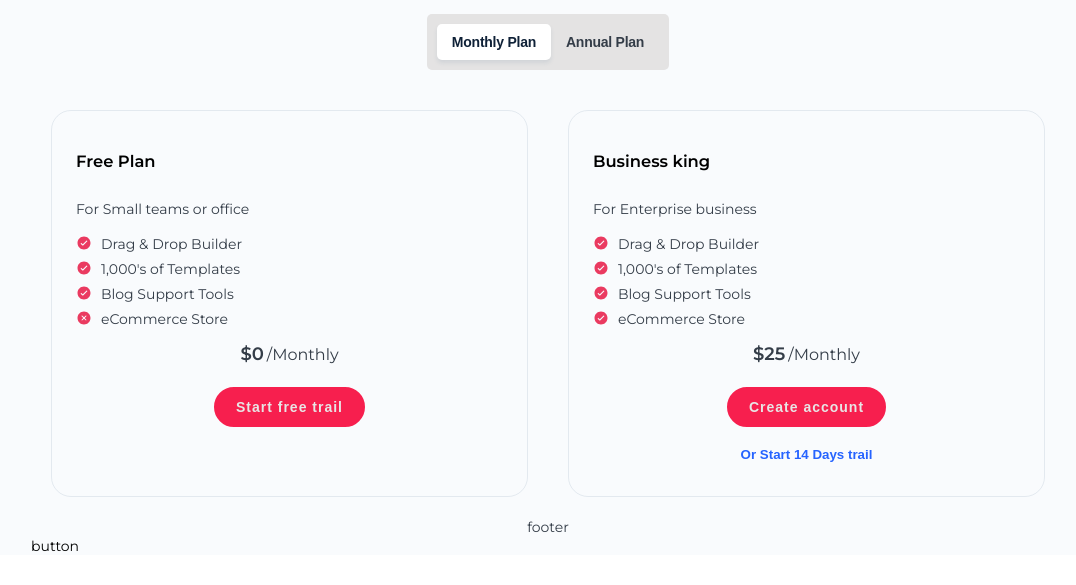
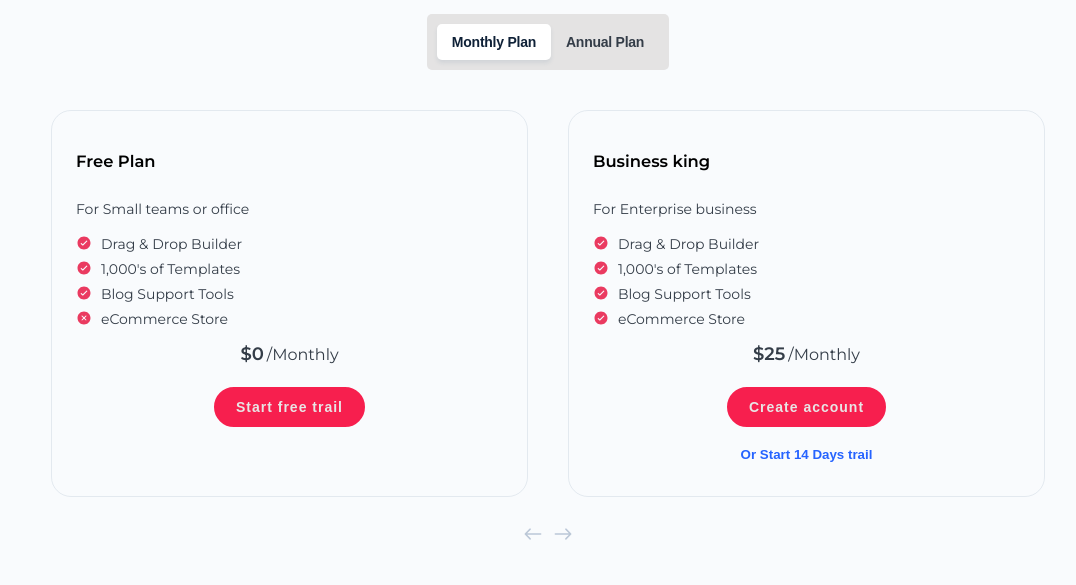
Before and after one commit to Rafal-Kowalczyk/nextjs-lp-my, a Next.js app: page / in a window 1280 px wide. Shown: the part 2247-2832 px from the top of the page, without its empty margins (92-1168 px from the left). Before the commit the page ends 2802 px from the top, so only its background shows below. Built offline with nearby package versions, Linux system fonts and the light colour scheme.

Commit message:
Add pricing section

```diff
--- a/src/components/button-group.js
+++ /dev/null
@@ -1,32 +0,0 @@
-import React from 'react';
-
-import { IoIosArrowRoundBack, IoIosArrowRoundForward } from 'react-icons/io';
-
-function ButtonGroup({ next, previous }) {
-  return <div>button</div>;
-}
-
-export default ButtonGroup;
-
-const styles = {
-  buttonGroup: {
-    display: 'flex',
-    justifyContent: 'center',
-    mb: -4,
-    button: {
-      bg: 'transparent',
-      border: '0px solid',
-      fontSize: 40,
-      cursor: 'pointer',
-      px: '2px',
-      color: '#BBC7D7',
-      transition: 'all 0.25s',
-      '&:hover': {
-        color: 'text',
-      },
-      '&:focus': {
-        outline: 0,
-      },
-    },
-  },
-};
--- /dev/null
+++ b/src/components/button-group/button-group.js
@@ -0,0 +1,22 @@
+import React from 'react';
+
+import { IoIosArrowRoundBack, IoIosArrowRoundForward } from 'react-icons/io';
+
+import styles from './button-group.module.css';
+
+function ButtonGroup({ next, previous }) {
+  return (
+    <div className={styles.buttonGroupWrap}>
+      <div className={`${styles.buttonGroup}`}>
+        <button onClick={previous} aria-label='Previous'>
+          <IoIosArrowRoundBack />
+        </button>
+        <button onClick={next} aria-label='Next'>
+          <IoIosArrowRoundForward />
+        </button>
+      </div>
+    </div>
+  );
+}
+
+export default ButtonGroup;
--- /dev/null
+++ b/src/components/button-group/button-group.module.css
@@ -0,0 +1,29 @@
+.buttonGroupWrap {
+  display: flex;
+  margin-bottom: 20px;
+}
+
+.buttonGroup {
+  display: flex;
+  justify-content: center;
+  width: 100%;
+  margin-bottom: 10px;
+}
+
+.buttonGroup button {
+  background-color: transparent;
+  font-size: 30px;
+  padding-top: 2px;
+  padding-bottom: 2px;
+  border: 0;
+  color: #BBC7D7;
+  transition: all 0.25s;
+  cursor: pointer;
+}
+
+.buttonGroup button:hover {
+  color: #343D48;
+}
+.buttonGroup button:focus {
+outline: none;
+}
--- a/src/components/header/header.module.css
+++ b/src/components/header/header.module.css
@@ -131,8 +131,8 @@
   background-color:transparent;
   font-weight: 600;
   font-size: 14px;
-letter-spacing: 0.1px;
-transition: all 0.3s;
+  letter-spacing: 0.1px;
+  transition: all 0.3s;
 }
 
 .headerBtn:hover {
--- a/src/components/layout.js
+++ b/src/components/layout.js
@@ -21,7 +21,7 @@ function Layout({ children }) {
         <Header className={`${isSticky ? 'sticky' : 'unSticky'}`}>menu</Header>
       </Sticky>
       <main className={layoutStyles.containerFluid}>{children}</main>
-      <Footer />
+      {/* <Footer /> */}
     </div>
   );
 }
--- a/src/components/price-card.js
+++ b/src/components/price-card.js
@@ -15,10 +15,17 @@ function PriceCard({
   },
 }) {
   return (
-    <div className={`${stylesPricing.pricingBox}`}>
+    <div
+      className={
+        (header
+          ? `${stylesPricing.packageHeaderAnimActive} ${stylesPricing.active}`
+          : `${stylesPricing.packageHeaderAnim}`,
+        `${stylesPricing.pricingBox}`)
+      }>
       {header && <h3 className={stylesPricing.header}>{header}</h3>}
       <div>
-        <div className={stylesPricing.pricingHeader}>
+        <div
+          className={` ${stylesPricing.packageHeaderAnim} ${stylesPricing.pricingHeader}`}>
           <h3>{name}</h3>
           <p>{description}</p>
         </div>
--- a/src/sections/pricing/pricing.js
+++ b/src/sections/pricing/pricing.js
@@ -2,7 +2,7 @@ import React, { useState } from 'react';
 
 import Carousel from 'react-multi-carousel';
 import { IoIosCheckmarkCircle, IoIosCloseCircle } from 'react-icons/io';
-import ButtonGroup from '../../components/button-group';
+import ButtonGroup from '../../components/button-group/button-group';
 import SectionHeader from '../../components/section-header';
 import PriceCard from '../../components/price-card';
 
@@ -309,7 +309,7 @@ function Pricing() {
             </button>
           </div>
         </div>
-        <div className={`${styles.pricingWrap} ${styles.pricing__wrapper}`}>
+        <div className={`${styles.pricingWrap} ${styles.pricingAnim}`}>
           <Carousel {...sliderParams}>
             {state.pricingPlan.map((packageData) => (
               <div className={styles.pricingItem} key={packageData.id}>
--- a/src/sections/pricing/pricing.module.css
+++ b/src/sections/pricing/pricing.module.css
@@ -60,7 +60,7 @@
   color: #0f2137;
   background-color: #fff;
   box-shadow: 0 3px 4px rgba(38, 78, 118, 0.1);
-}
+  }
 
 .carouselContainer {
   width: 100%;
@@ -78,9 +78,10 @@
   display: flex;
   flex-direction: column;
   flex-wrap: wrap;
+  transition:  all 0.3s;
 }
 
-.packageCardAnim, .packageHeaderAnim {
+.pricingAnim, .packageCardAnim, .packageHeaderAnim {
   animation: fadeIn 0.8s ease-in;
 }
 
@@ -137,10 +138,10 @@ box-shadow: 0 3px 4px rgba(38, 78, 118, 0.5);
 .pricingBox {
   position: relative;
   width: 100%;
-  margin: 40px 0;
+  margin: 40px 0 20px;
   padding: 35px 25px;
   border-radius: 20px;
-  transition: all 0.3s;
+  transition: all 0.3s ease 0s;
 }
 
 .pricingBox::before {
@@ -152,7 +153,7 @@ box-shadow: 0 3px 4px rgba(38, 78, 118, 0.5);
   left: 0;
   border: 1px solid rgba(38, 78, 118, 0.1);
   border-radius: inherit;
-  transition: all 0.3s;
+  transition: all 0.3s ease 0s;
   z-index: -1;
 }
 
@@ -170,8 +171,7 @@ box-shadow: 0 3px 4px rgba(38, 78, 118, 0.5);
   position: absolute;
   top: -17px;
   height: 28px;
-  padding-top: 12px;
-  padding-bottom: 12px;
+padding: 12px;
   background-color: orange;
   font-size: 12px;
   font-weight: bold;
@@ -184,6 +184,7 @@ display: flex;
 flex-direction: column;
 justify-content: space-between;
 align-items: flex-start;
+min-width: 0px;
 margin-bottom: 10px;
 }
 
```
